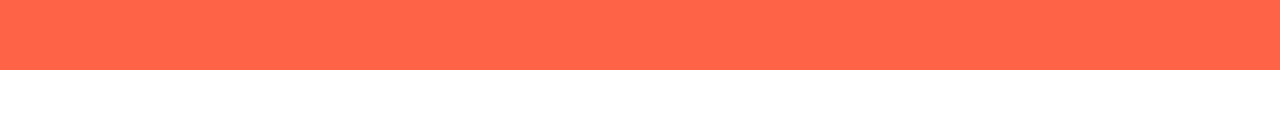
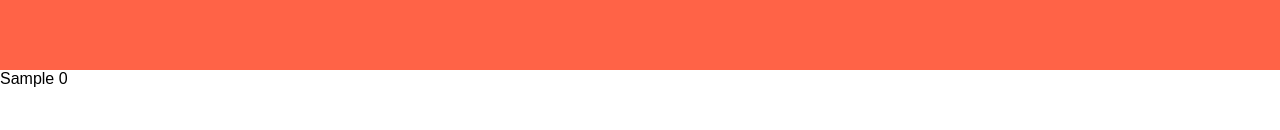
Before and after one commit to fwd-repo/typescript-todolist, a React (Create React App) app: page / in a window 1280 px wide. Both pictures are taken after typing "Sample" into the empty fields and a click on the button "Add Task". Shown: the part 170-300 px from the top of the page. Built offline with nearby package versions, Linux system fonts and the light colour scheme.

Commit message:
Create TodoTask component

```diff
--- a/src/App.tsx
+++ b/src/App.tsx
@@ -2,6 +2,7 @@ import { timingSafeEqual } from 'crypto'
 import React, { FC, ChangeEvent, useState } from 'react'
 import './App.css'
 import { ITask } from './Interfaces'
+import TodoTask from './Components/TodoTask'
 
 const App: FC = () => {
   const [task, setTask] = useState<string>('')
@@ -46,7 +47,11 @@ const App: FC = () => {
         </div>
         <button onClick={addTask}>Add Task</button>
       </div>
-      <div className='todoList'></div>
+      <div className='todoList'>
+        {todoList.map((task: ITask, key: number) => {
+          return <TodoTask key={key} task={task} />
+        })}
+      </div>
     </div>
   )
 }
--- /dev/null
+++ b/src/Components/TodoTask.tsx
@@ -0,0 +1,16 @@
+import React from 'react'
+import { ITask } from '../Interfaces'
+
+interface Props {
+  task: ITask
+}
+
+const TodoTask = ({ task }: Props) => {
+  return (
+    <div>
+      {task.taskName} {task.deadline}
+    </div>
+  )
+}
+
+export default TodoTask
```
